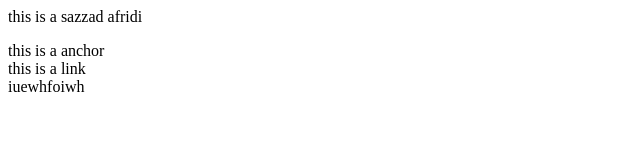
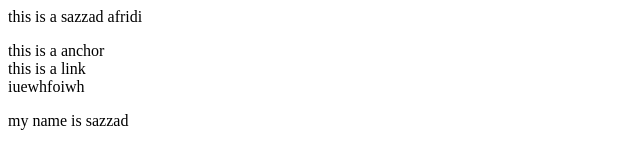
Before and after one commit to S4ZZ4D-AFR1Di/cricket, a plain HTML site: page index.html in a window 1280 px wide. Shown: the whole page, without its empty margins (0-640 px from the left). Drawn offline with Linux system fonts and the light colour scheme.

Commit message:
new para

```diff
--- a/index.html
+++ b/index.html
@@ -3,3 +3,4 @@
 </a>
 <div>this is a link</div>
 <a>iuewhfoiwh</a>
+<p>my name is sazzad</p>
```
